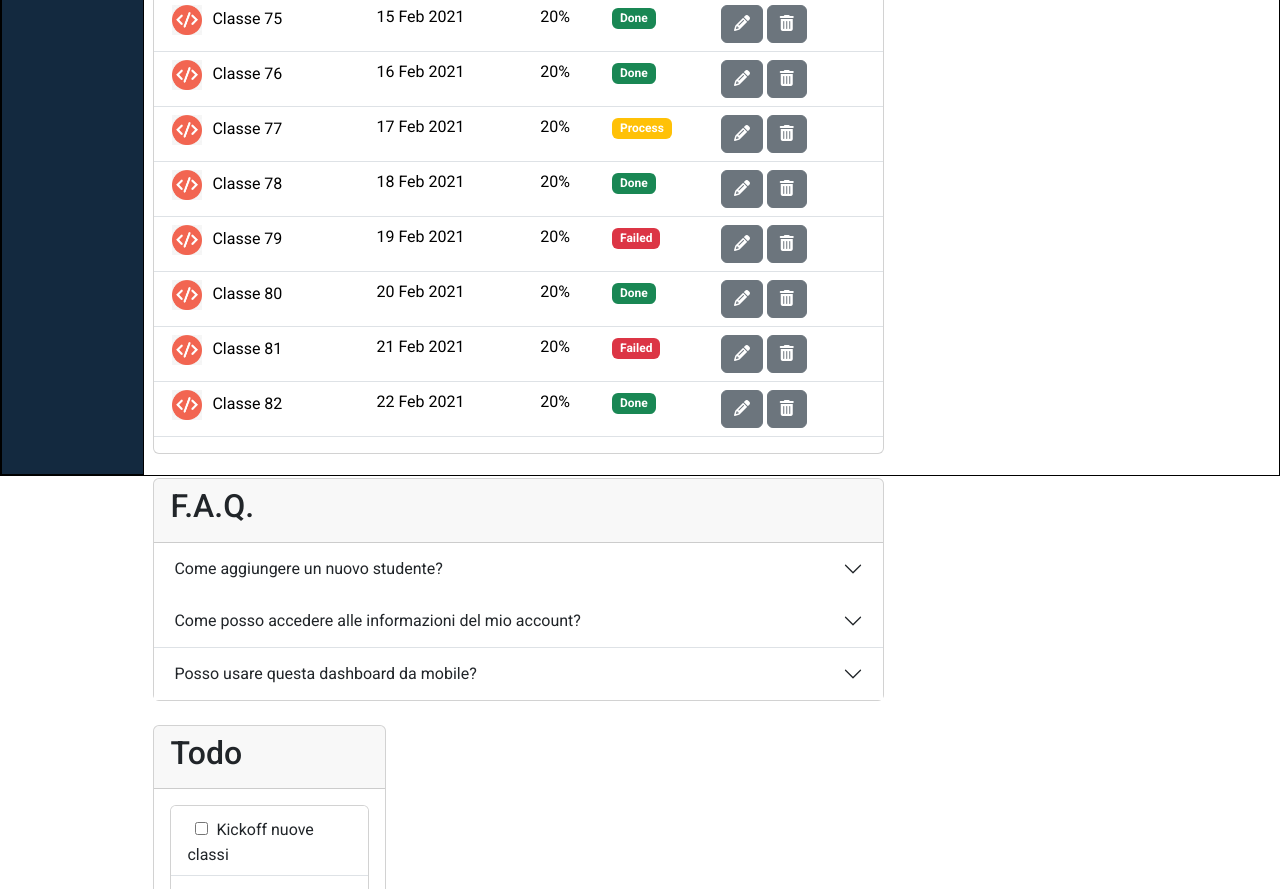
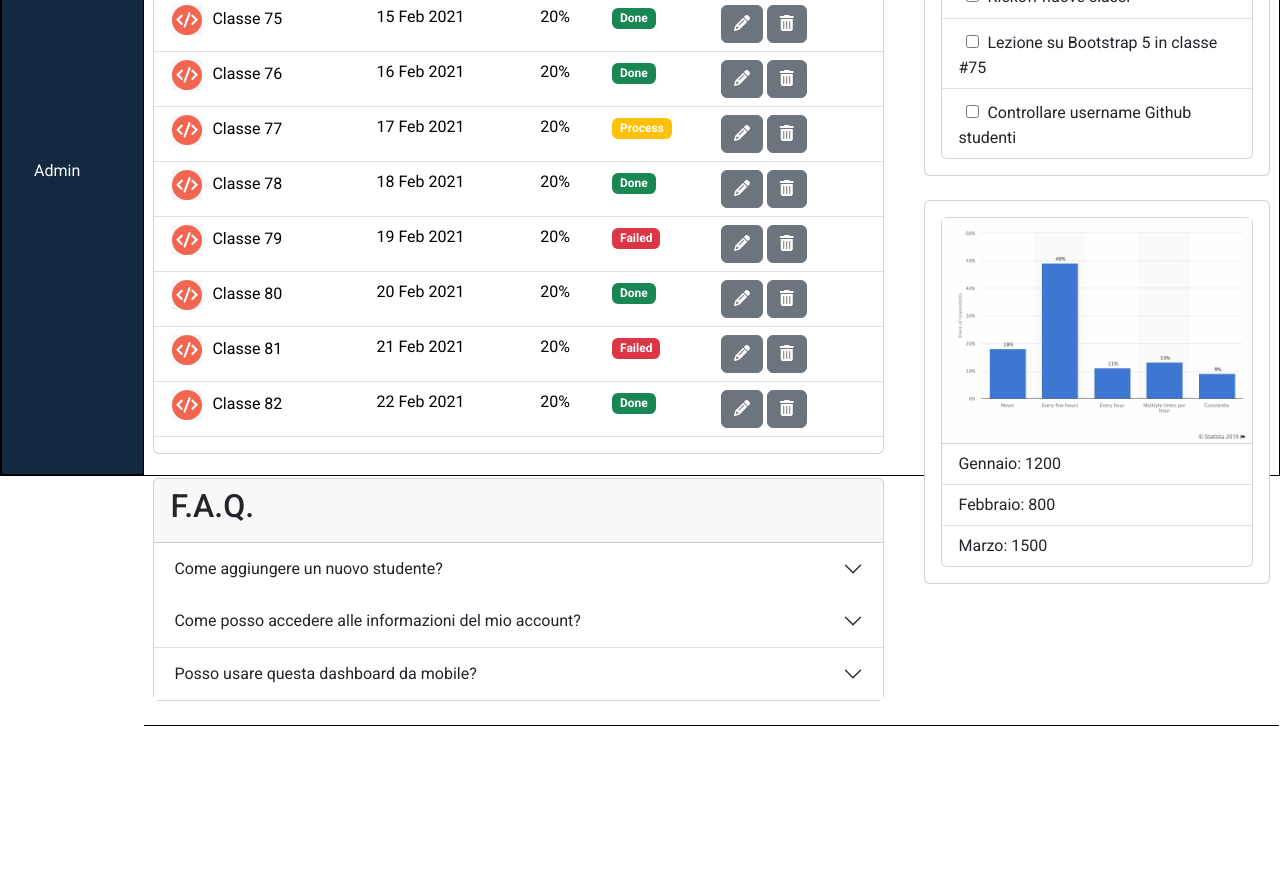
Before and after one commit to davide-piarulli/html-css-bootstrap-dashboard, a plain HTML site: page index.html in a window 1280 px wide. Shown: the part 324-1213 px from the top of the page. After the commit the page ends 1050 px from the top, so only its background shows below. Drawn offline with nearby package versions, Linux system fonts and the light colour scheme.

Commit message:
fix layout con stefano

```diff
--- a/index.html
+++ b/index.html
@@ -68,13 +68,13 @@
   </header>
 
   <main>
-    <!-- MAIN CONTAINER CON SIDEBAR -->
+    <!-- DP-CONTAINER CON SIDEBAR -->
     <div class="dp-container debug d-flex ">
 
       <!-- LEFT SIDEBAR -->
       <div class="sidebar debug">
         <!-- FIXME: far funzionare il justify between -->
-        <div class="d-flex flex-column flex-shrink-0 p-3 text-white justify-content-between ">
+        <div class="d-flex flex-column flex-shrink-0 p-3 text-white justify-content-between h-100 ">
 
           <!-- top sidebar -->
           <div>
@@ -147,6 +147,7 @@
 
         <!-- CONTENT BODY -->
         <div class="content-body">
+
           <!-- apertura row -->
           <div class="row debug">
 
@@ -346,9 +347,10 @@
 
               <!-- /card FAQ -->
 
+              </div>
+
             </div>
             <!-- /colonna di sinistra -->
-
 
             <!-- colonna di destra -->
             <div class="col-4">
@@ -381,9 +383,9 @@
                 <div class="card m-3">
                   <img src="assets/img/stats.jpeg" alt="">
                   <ul class="list-group list-group-flush">
-                    <li class="list-group-item">Kickoff nuove classi</li>
-                    <li class="list-group-item">Kickoff nuove classi</li>
-                    <li class="list-group-item">Kickoff nuove classi</li>
+                    <li class="list-group-item">Gennaio: 1200</li>
+                    <li class="list-group-item">Febbraio: 800</li>
+                    <li class="list-group-item">Marzo: 1500</li>
                   </ul>
                 </div>
               </div>
@@ -397,9 +399,6 @@
           </div>
           <!-- chiusura row -->
 
-          <p>Lorem ipsum dolor sit amet consectetur adipisicing elit. Quos nam ad ducimus non distinctio. Repellat aliquid dolorem distinctio earum dolores perspiciatis placeat unde voluptas fugiat, reprehenderit temporibus a? Itaque voluptatum ut distinctio totam laudantium tempora id repudiandae a dolores corrupti sed facere, cstias nihil repellendus. Optio, odit! Tempore ratione consequatur nam alias, praesentium voluptatum inventotiis quidem pariatur laboriosam perferendis repellat sit. Vel, obcaecati. Voluptas fugiat id, asperiores mollitia, odit, minus necessitatibus architecto similique saepe quaerat ratione. Molestiae, praesentium.
-          </p>
-
         </div>
         <!-- /CONTENT BODY -->
 
@@ -407,7 +406,7 @@
       <!-- /MAIN CONTENT -->
 
     </div>
-    <!-- /MAIN CONTAINER CON SIDEBAR -->
+    <!-- /DP-CONTAINER CON SIDEBAR -->
   </main>
 </body>
 </html>
```
